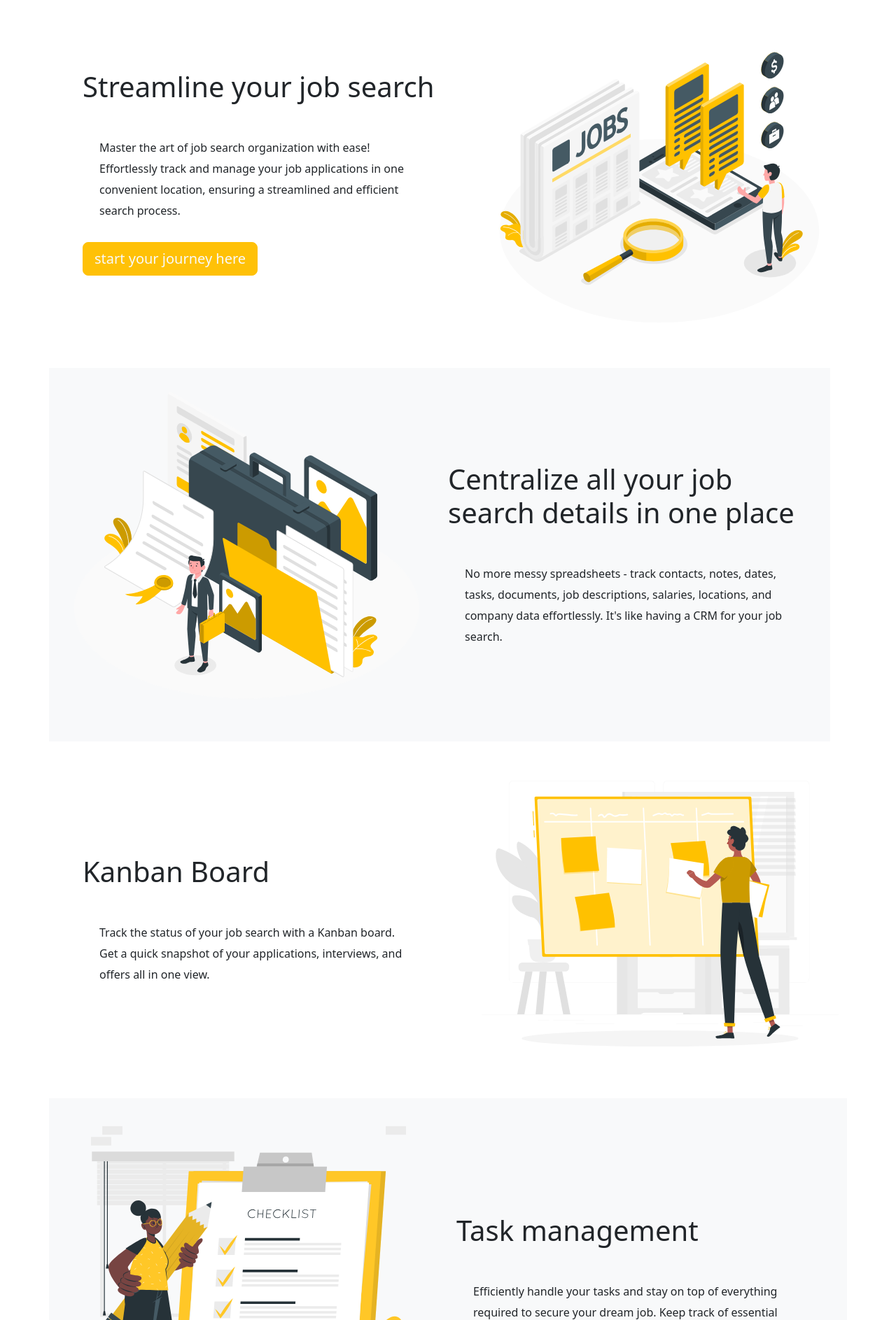
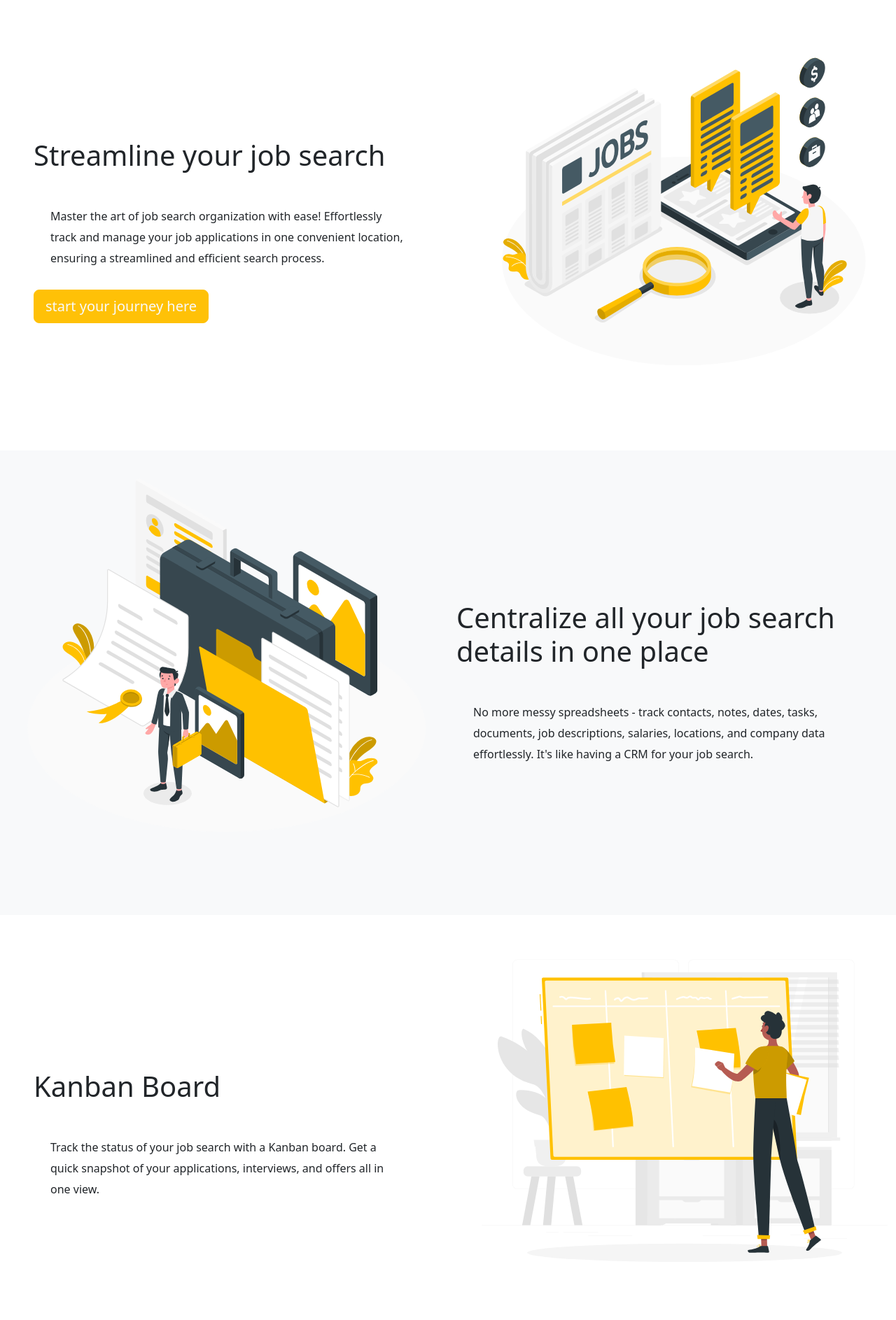
Before and after one commit to noushin-omidvar/AppliQuest, a Flask app: page / in a window 1280 px wide. Shown: the part 56-1943 px from the top of the page at 70% size. Run offline with Flask 3, Linux system fonts and the light colour scheme; some libraries are stand-ins or nearby versions.

Commit message:
update home page

```diff
--- a/templates/index.html
+++ b/templates/index.html
@@ -1,9 +1,9 @@
 {% extends 'base_logout.html' %} {% block title %} AppliQuest {% endblock %} {%
 block content %}
-<div class="container">
-  <div class="row align-items-center">
+<div class="container-fluid">
+  <div class="row align-items-center pb-5">
     <div class="col px-5 justify-content" style="line-height: 30px">
-      <h1 class="mb-5">Streamline your job search</h1>
+      <h1 class="mb-5 mt-5">Streamline your job search</h1>
 
       <div class="pe-5 ps-4">
         Master the art of job search organization with ease! Effortlessly track
@@ -11,7 +11,7 @@ block content %}
         streamlined and efficient search process.
       </div>
       <br />
-      <div class="mb-5">
+      <div>
         <a href="/signup" class="btn btn-warning btn-lg text-light"
           >start your journey here</a
         >
@@ -21,12 +21,14 @@ block content %}
       <img src="/static/images/Job hunt-amico.svg" alt="" />
     </div>
   </div>
-  <div class="row align-items-center bg-light w-100">
+  <div class="row align-items-center bg-light pb-5">
     <div class="col">
       <img src="/static/images/Portfolio-amico.svg" alt="" />
     </div>
     <div class="col justify-content" style="line-height: 30px">
-      <h1 class="mb-5">Centralize all your job search details in one place</h1>
+      <h1 class="mb-5 mt-5">
+        Centralize all your job search details in one place
+      </h1>
 
       <div class="pe-5 ps-4">
         No more messy spreadsheets - track contacts, notes, dates, tasks,
@@ -36,9 +38,9 @@ block content %}
     </div>
   </div>
 
-  <div class="row align-items-center">
+  <div class="row align-items-center pb-5">
     <div class="col px-5 justify-content" style="line-height: 30px">
-      <h1 class="mb-5">Kanban Board</h1>
+      <h1 class="mb-5 mt-5">Kanban Board</h1>
 
       <div class="pe-5 ps-4">
         Track the status of your job search with a Kanban board. Get a quick
@@ -50,12 +52,12 @@ block content %}
     </div>
   </div>
 
-  <div class="row align-items-center bg-light">
+  <div class="row align-items-center bg-light pb-5">
     <div class="col">
       <img src="/static/images/Checklist-cuate.svg" alt="" />
     </div>
     <div class="col justify-content" style="line-height: 30px">
-      <h1 class="mb-5">Task management</h1>
+      <h1 class="mb-5 mt-5">Task management</h1>
 
       <div class="pe-5 ps-4">
         Efficiently handle your tasks and stay on top of everything required to
```
